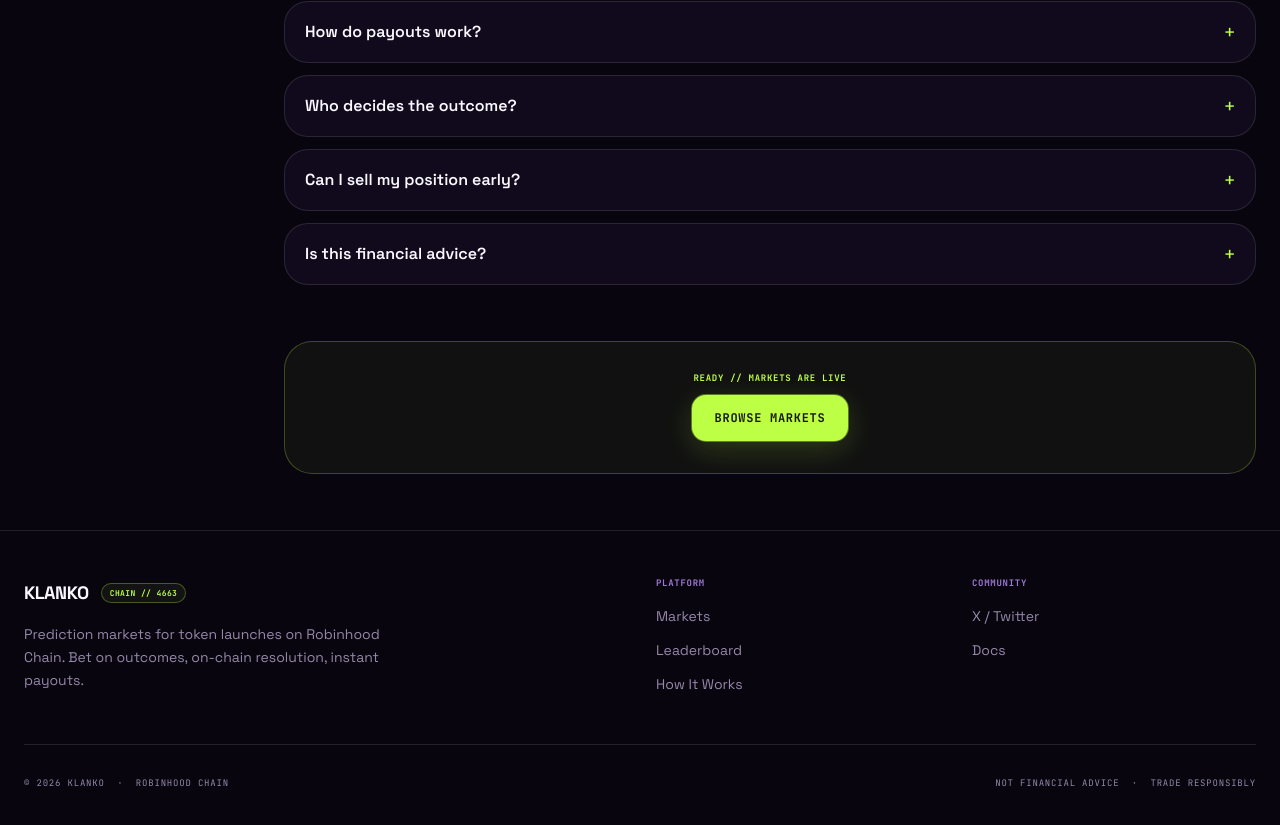
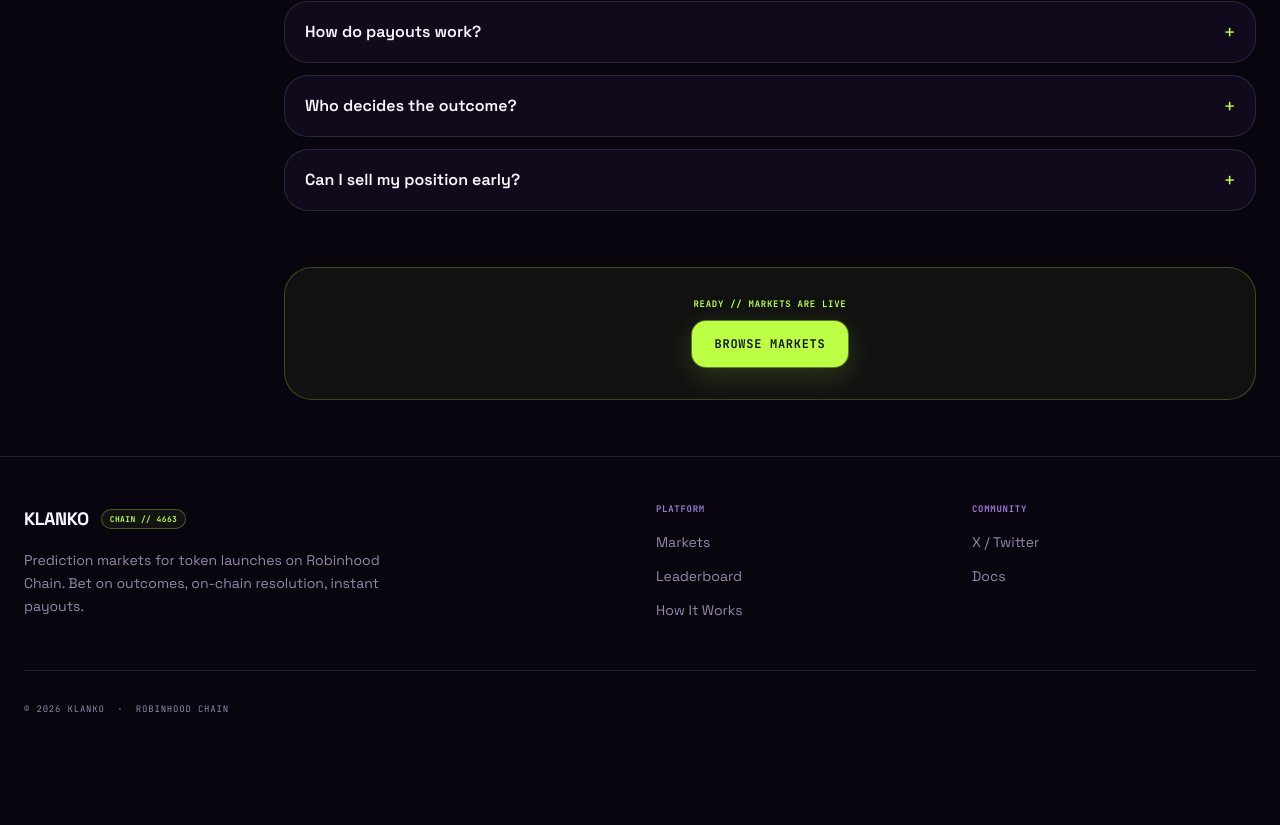
Before and after one commit to golputin/goonabe, a Next.js app: page /docs in a window 1280 px wide. Shown: the part 4284-5109 px from the top of the page. After the commit the page ends 5049 px from the top, so only its background shows below. Built offline with nearby package versions, Linux system fonts and the light colour scheme.

Commit message:
chore: remove financial-advice disclaimers (footer + FAQ)

```diff
--- a/app/docs/page.tsx
+++ b/app/docs/page.tsx
@@ -76,10 +76,6 @@ const FAQ = [
   {
     q: 'Can I sell my position early?',
     a: 'YES/NO shares can be traded against the market pool until the market resolves, letting you exit early or hedge.',
-  },
-  {
-    q: 'Is this financial advice?',
-    a: 'No. KLANKO is a prediction market for entertainment and price discovery. Bet only what you can afford to lose.',
   },
 ];
 
--- a/components/Footer.tsx
+++ b/components/Footer.tsx
@@ -48,9 +48,6 @@ export default function Footer() {
           <div className="font-mono text-[9px] uppercase tracking-[0.09em] text-muted">
             © {new Date().getFullYear()} KLANKO&nbsp;&nbsp;·&nbsp;&nbsp;ROBINHOOD CHAIN
           </div>
-          <div className="font-mono text-[9px] uppercase tracking-[0.09em] text-muted">
-            NOT FINANCIAL ADVICE&nbsp;&nbsp;·&nbsp;&nbsp;TRADE RESPONSIBLY
-          </div>
         </div>
       </div>
     </footer>
```
